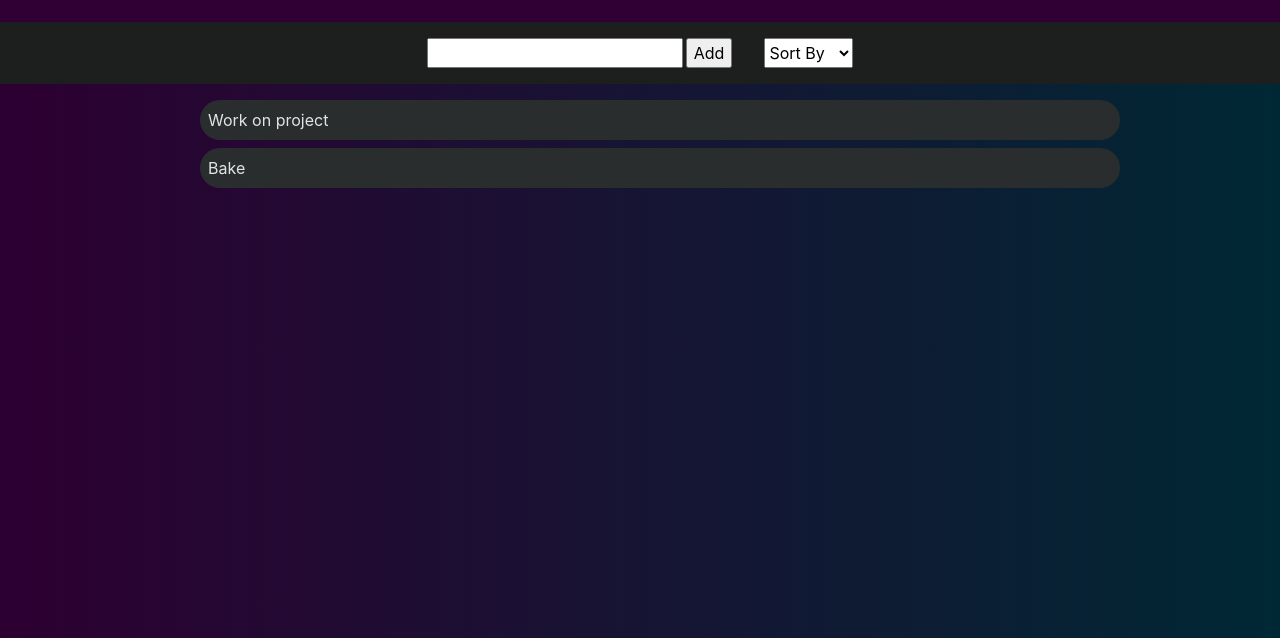
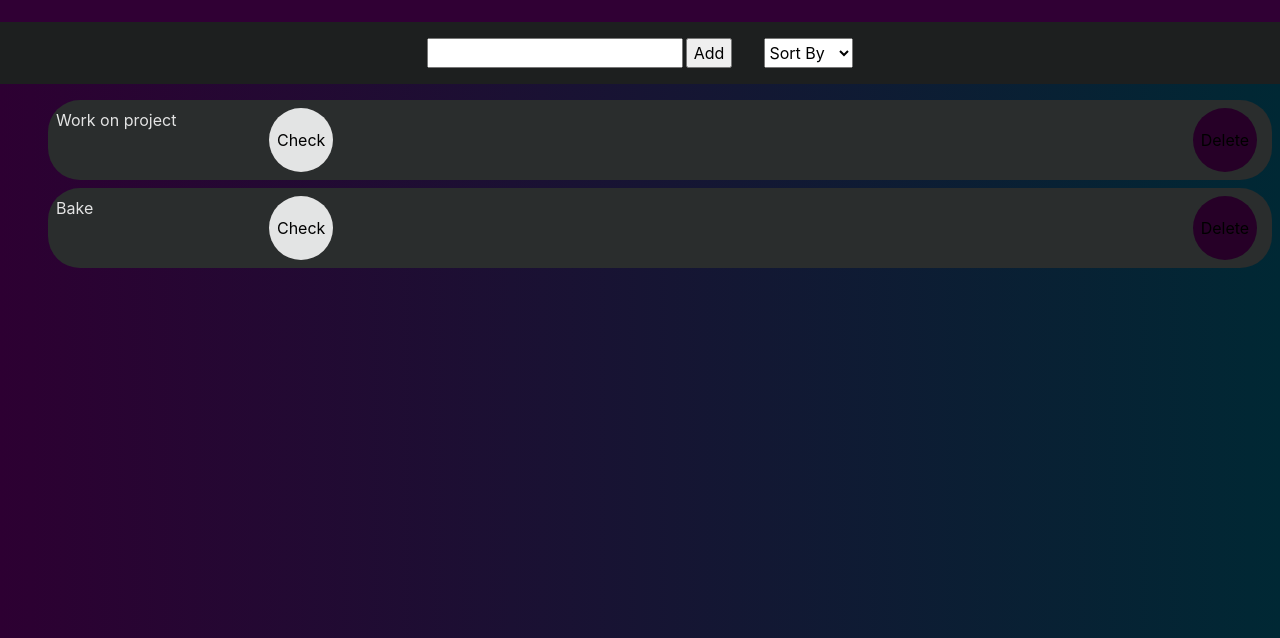
Before and after one commit to Medieinstitutet/fed22d-js-grundkurs-2-todo-EZillman, a website built with Vite: page index.html in a window 1280 px wide. Shown: the part 162-800 px from the top of the page. Built offline with nearby package versions, Linux system fonts and the light colour scheme.

Commit message:
buttons on the tasks

```diff
--- a/index.html
+++ b/index.html
@@ -29,9 +29,8 @@
 
   <main>
     <ul id="thingsToDo">
-      <li>
+      <li class="to-do-item">
         <button class="check-btn">Check</button>
-        <p class="to-do" id="toDo">To-do text</p>
         <p class="date-added">Date added</p>
         <label class="deadline">Deadline
           <input type="date">
--- a/src/main.js
+++ b/src/main.js
@@ -36,13 +36,21 @@ function printToDo() {
   for (let i = 0; i < toDos.length; i++) {
     const toDoName = toDos[i];
     const toDoNode = document.createElement('li');
-    const toDoTextNode = document.createTextNode(toDoName);
+    toDoNode.classList.add('to-do-item');
+    const toDoTextNode = document.createTextNode(toDoName); // TODO: Move the textnode so the check button is to the left
     toDoNode.appendChild(toDoTextNode);
 
+    const checkToDoBtn = document.createElement('button');
+    const checkToDoBtnText = document.createTextNode('Check');
+    checkToDoBtn.appendChild(checkToDoBtnText);
+    checkToDoBtn.classList.add('check-btn');
+    toDoNode.appendChild(checkToDoBtn);
 
-    /*const checkToDoBtn = document.createElement('button');
-    checkToDoBtn.classList.add('check-btn');
-    toDoNode.appendChild('checkToDoBtn');*/
+    const deleteToDoBtn = document.createElement('button');
+    const deleteToDoBtnText = document.createTextNode('Delete');
+    deleteToDoBtn.appendChild(deleteToDoBtnText);
+    deleteToDoBtn.classList.add('delete-btn');
+    toDoNode.appendChild(deleteToDoBtn);
 
     list.appendChild(toDoNode);
   }
--- a/src/style/style.scss
+++ b/src/style/style.scss
@@ -31,7 +31,7 @@ nav {
 //Main
 
 //To do blocks
-li {
+.to-do-item {
   display: grid;
   grid-template-areas: 'left center right';
   grid-template-columns: 0.3fr 1.3fr 0.1fr;
@@ -42,10 +42,7 @@ li {
   border-radius: 2rem;
 }
 
-.to-do {
-  grid-area: center;
-  padding: 0.5rem
-}
+
 
 .date-added {
   padding: 0.5rem;
```
Also changed, not shown: src/style/style.css.
